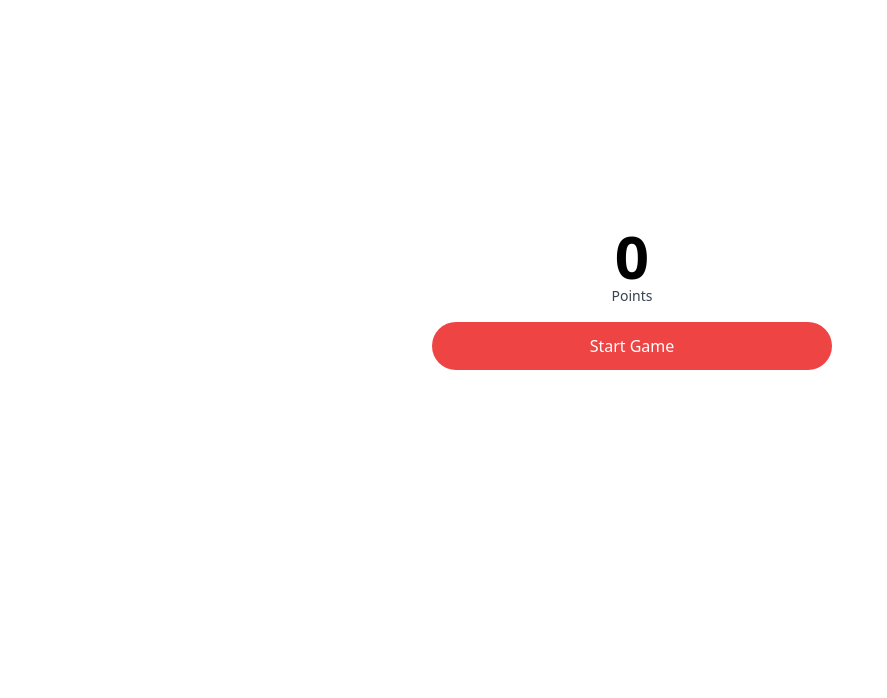
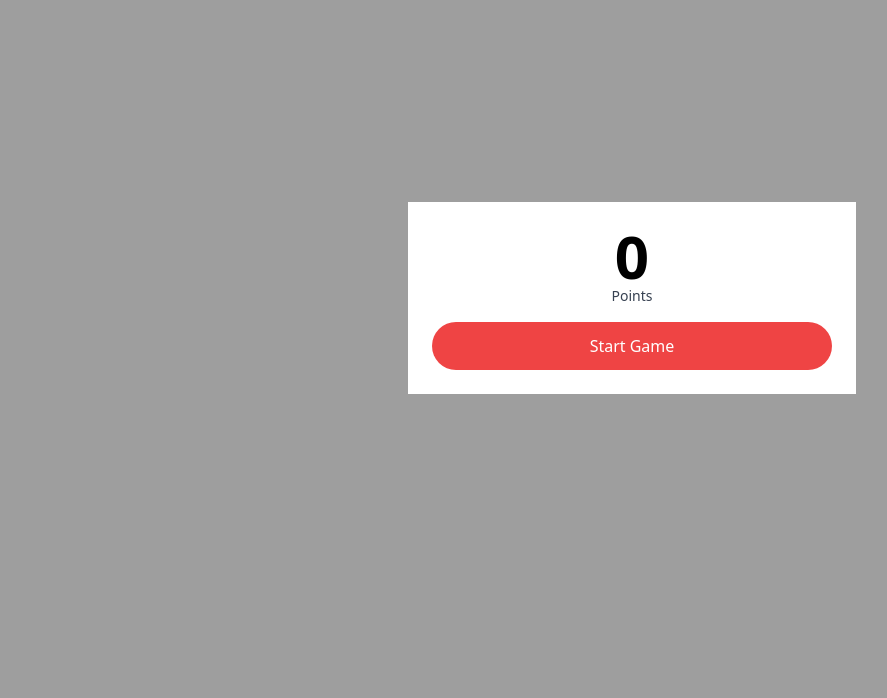
Before and after one commit to gitferreira/Zombies-Game-JS, a plain HTML site: page index.html in a window 1280 px wide. Shown: the part 102-800 px from the top of the page, without its empty margins (8-895 px from the left). Drawn offline with nearby package versions, Linux system fonts and the light colour scheme; the site is published under a folder, as on GitHub Pages, so addresses that start at the root find nothing.

Commit message:
Update styles.css

```diff
--- a/styles.css
+++ b/styles.css
@@ -2,7 +2,7 @@
     overflow: hidden;
 }
 body {
-    background: url("/images/startBg.png") no-repeat;
+    background: url("./images/startBg.png") no-repeat;
 
     background-size: cover;
 }
```
